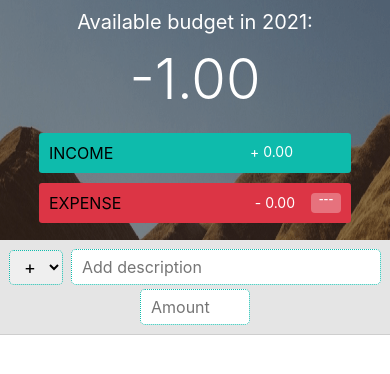
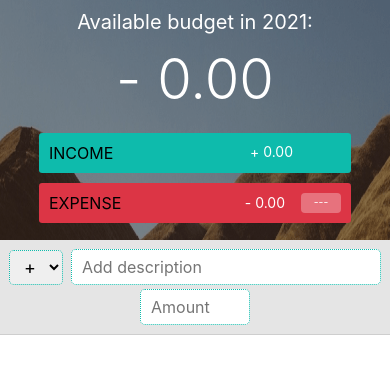
Before and after one commit to Sherlock-HolmesJM/tegy, a React (Create React App) app: page /app in a window 390 px wide. Shown: the top 374 px of the page. Built offline with nearby package versions, Linux system fonts and the light colour scheme.

Commit message:
project logic finished, mobile responsiveness finished

```diff
--- a/src/components/tracker/banner.tsx
+++ b/src/components/tracker/banner.tsx
@@ -4,12 +4,16 @@ import { back } from '../../media';
 import * as util from '../../utility';
 import { Theme } from '../../types';
 
-interface Props {}
+interface Props {
+  income: number;
+  expense: number;
+  balance: number;
+}
 
 function Banner(props: Props) {
-  //   const {} = props;
+  const { income, expense, balance } = props;
 
-  const balance = -1;
+  const expensePerc = util.calcPercent(expense, income);
   const theme = util.getTheme('white');
 
   return (
@@ -29,14 +33,16 @@ function Banner(props: Props) {
       <div className='banner-summaries'>
         <div className='banner-summary btn-sm banner-green'>
           <div className='banner-title'>income</div>
-          <div className='mr-5'>+ {util.formatAmount(0)}</div>
+          <div className='mr-5'>+ {util.formatAmount(income)}</div>
         </div>
 
         <div className='banner-summary btn-sm btn-danger'>
           <div className='banner-title'>expense</div>
           <div className='banner-expenseContainer'>
-            <div className='mr-3'>- {util.formatAmount(0)}</div>
-            <span className='banner-badge badge'>---</span>
+            <div className='mr-3'>- {util.formatAmount(expense)}</div>
+            <span className='banner-badge badge'>
+              {expensePerc ? expensePerc + '%' : '---'}
+            </span>
           </div>
         </div>
       </div>
@@ -96,6 +102,9 @@ const Div = styled.div<{ theme: Theme }>`
     align-items: center;
   }
   .banner-badge {
+    font-weight: 400;
+    min-width: 40px;
+    padding: 5px;
     background: rgb(255, 255, 255, 0.3);
   }
   .banner-green {
--- a/src/components/tracker/details.tsx
+++ b/src/components/tracker/details.tsx
@@ -7,22 +7,30 @@ import { faTimesCircle } from '@fortawesome/free-solid-svg-icons';
 import { Budget, Money } from '../../types';
 
 interface Props {
+  type: 1 | 0;
   budget: Budget;
   handleDelete: (money: Money) => void;
 }
 
 function Details(props: Props) {
   const { incomes, expenses } = props.budget;
-  const { handleDelete } = props;
+  const { handleDelete, type } = props;
+
+  const totalIncome = incomes.reduce((acc, inc) => acc + inc.amount, 0);
 
   return (
-    <Div className='details' theme={util.getTheme('white')}>
+    <Div className='details' theme={util.getTheme('white')} type={type}>
       {incomes.length > 0 && (
         <div className='details-incomes details-container'>
           <h4 className='details-title details-income-title'>incomes</h4>
           <div className='details-list'>
             {incomes.map((income, index) => (
-              <Item key={index} money={income} handleDelete={handleDelete} />
+              <Item
+                key={index}
+                money={income}
+                totalIncome={totalIncome}
+                handleDelete={handleDelete}
+              />
             ))}
           </div>
         </div>
@@ -33,7 +41,12 @@ function Details(props: Props) {
           <h4 className='details-title details-expense-title'>expenses</h4>
           <div className='details-list'>
             {expenses.map((expense, index) => (
-              <Item key={index} money={expense} handleDelete={handleDelete} />
+              <Item
+                key={index}
+                money={expense}
+                totalIncome={totalIncome}
+                handleDelete={handleDelete}
+              />
             ))}
           </div>
         </div>
@@ -42,12 +55,18 @@ function Details(props: Props) {
   );
 }
 
-const Item = (props: { money: Money; handleDelete: (m: Money) => void }) => {
-  const { money, handleDelete } = props;
+const Item = (props: {
+  totalIncome: number;
+  money: Money;
+  handleDelete: (m: Money) => void;
+}) => {
+  const { totalIncome, money, handleDelete } = props;
   const { type, description, amount } = money;
 
   const theme = util.getTheme('white');
   const color = type === 'incomes' ? theme.income : theme.expense;
+  const percent =
+    type === 'expenses' ? util.calcPercent(amount, totalIncome) : 0;
 
   return (
     <ItemDiv className='item' theme={theme} color={color}>
@@ -56,9 +75,13 @@ const Item = (props: { money: Money; handleDelete: (m: Money) => void }) => {
       </div>
       <div className='item-container-2'>
         <div className='item-amount'>
-          {`${type ? '+' : '-'} ${util.formatAmount(amount)}`}
+          {`${type === 'incomes' ? '+' : '-'} ${util.formatAmount(amount)}`}
         </div>
-        {!type && <span className='item-badge badge'>---</span>}
+        {type === 'expenses' && (
+          <span className='item-badge badge'>
+            {percent ? percent + '%' : '---'}
+          </span>
+        )}
         <FontAwesomeIcon
           className='item-delete'
           icon={faTimesCircle}
@@ -96,6 +119,9 @@ const ItemDiv = styled.div<{ theme: Theme; color: string }>`
     display: block;
   }
   .item-badge {
+    font-weight: 400;
+    min-width: 40px;
+    padding: 4px;
     background: rgb(248, 214, 214);
   }
   .item-delete {
@@ -116,7 +142,7 @@ const ItemDiv = styled.div<{ theme: Theme; color: string }>`
   }
 `;
 
-const Div = styled.div<{ theme: Theme }>`
+const Div = styled.div<{ theme: Theme; type: 1 | 0 }>`
   display: flex;
   justify-content: space-around;
   margin-top: 10px;
@@ -138,9 +164,15 @@ const Div = styled.div<{ theme: Theme }>`
     color: ${(props) => props.theme.expense};
   }
 
-  @media screen and (max-width: 675px) {
+  @media screen and (max-width: 777px) {
     flex-direction: column;
 
+    .details-incomes {
+      order: ${(props) => (props.type ? -1 : 1)};
+    }
+    .details-expenses {
+      order: ${(props) => (props.type ? 1 : -1)};
+    }
     .details-title {
       margin-left: 20px;
       padding-left: 0px;
--- a/src/components/tracker/input.tsx
+++ b/src/components/tracker/input.tsx
@@ -8,12 +8,13 @@ import { MoneyCl } from '../../model';
 
 interface Props {
   handleAdd: (money: Money) => void;
+  type: 1 | 0;
+  setType: (value: 1 | 0) => void;
 }
 
 function Input(props: Props) {
-  const { handleAdd } = props;
+  const { handleAdd, type, setType } = props;
 
-  const [type, setType] = useState<1 | 0>(1);
   const [description, setDescription] = useState('');
   const [amount, setAmount] = useState(0);
 
@@ -64,9 +65,7 @@ function Input(props: Props) {
         type='text'
         className='input-description input-border'
         placeholder='Add description'
-        onChange={(e) =>
-          setDescription(e.target.value.trim().toLocaleLowerCase())
-        }
+        onChange={(e) => setDescription(e.target.value.trim().toLowerCase())}
       />
       <input
         type='number'
@@ -141,18 +140,22 @@ const Div = styled.div<{ theme: Theme; color: string }>`
     }
   }
 
+  @media screen and (max-width: 463px) {
+    .input-icon {
+      display: none;
+    }
+  }
+
   @media screen and (max-width: 401px) {
     padding: 5px;
 
     .input-amount,
     .input-description,
-    .input-type,
-    .input-icon {
+    .input-type {
       margin: 4px;
     }
 
-    .input-amount,
-    .input-icon {
+    .input-amount {
       margin-top: 0;
     }
   }
--- a/src/components/tracker/tracker.tsx
+++ b/src/components/tracker/tracker.tsx
@@ -12,6 +12,7 @@ function Tracker(props: Props) {
   // const {} = props
 
   const [budget, setBudget] = useState<Budget>({ incomes: [], expenses: [] });
+  const [type, setType] = useState<1 | 0>(1);
 
   const handleAdd = (money: Money) => {
     const result = budget[money.type].find((m) => m.uid === money.uid);
@@ -31,11 +32,15 @@ function Tracker(props: Props) {
     }
   };
 
+  const totalIncome = budget.incomes.reduce((acc, inc) => acc + inc.amount, 0);
+  const totalExpense = budget.expenses.reduce((acc, ex) => acc + ex.amount, 0);
+  const balance = totalIncome - totalExpense;
+
   return (
     <TrackerDiv className='Tracker'>
-      <Banner />
-      <Input handleAdd={handleAdd} />
-      <Details handleDelete={handleDelete} budget={budget} />
+      <Banner income={totalIncome} expense={totalExpense} balance={balance} />
+      <Input handleAdd={handleAdd} type={type} setType={setType} />
+      <Details handleDelete={handleDelete} budget={budget} type={type} />
     </TrackerDiv>
   );
 }
--- a/src/utility/index.ts
+++ b/src/utility/index.ts
@@ -1,4 +1,7 @@
 export const clone = <T>(object: T): T => JSON.parse(JSON.stringify(object));
+
+export const calcPercent = (value: number, total: number) =>
+  Math.round((value / total) * 100);
 
 export const formatAmount = (value: number) => {
   const head = (value + '').split('');
```
